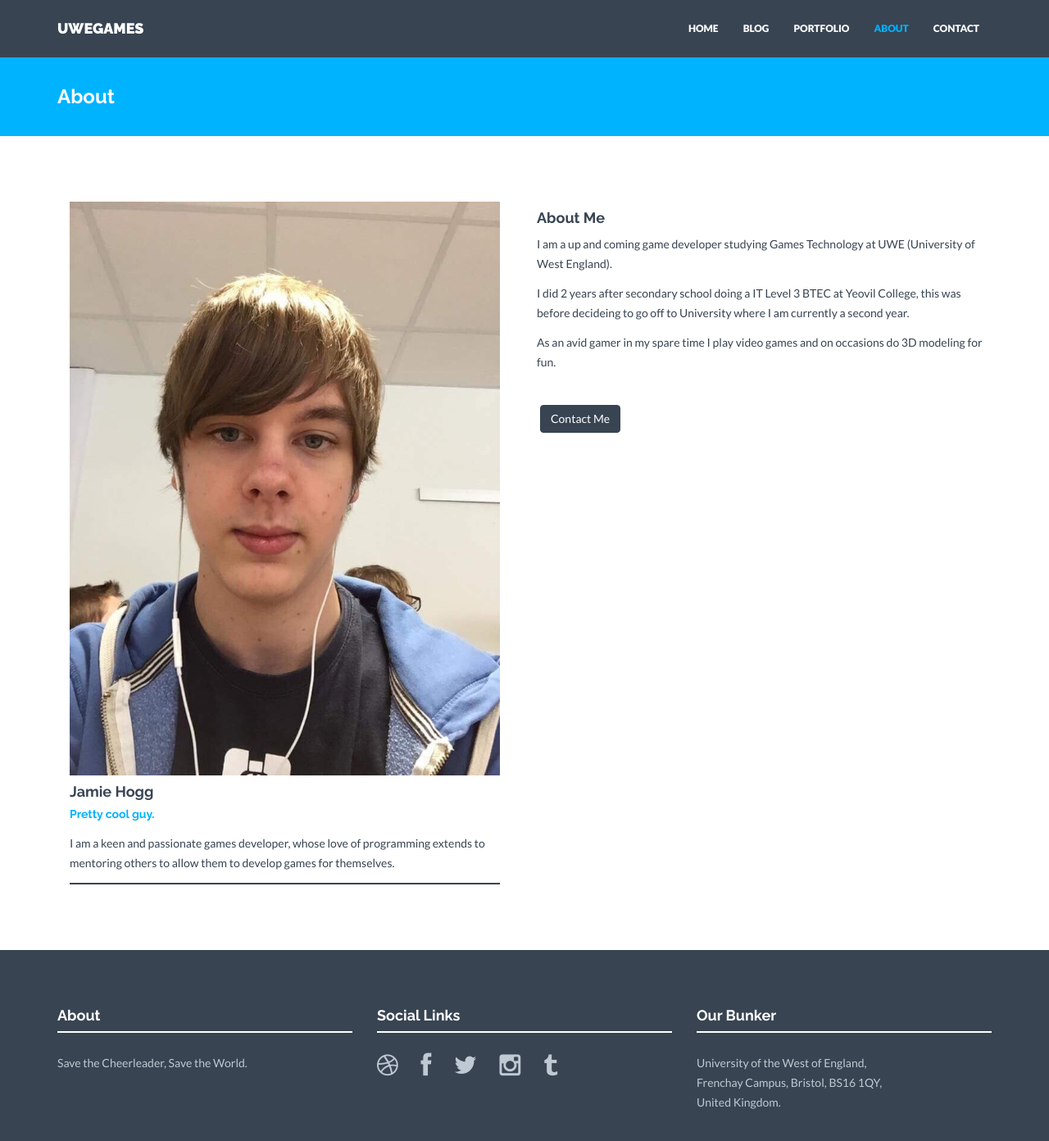
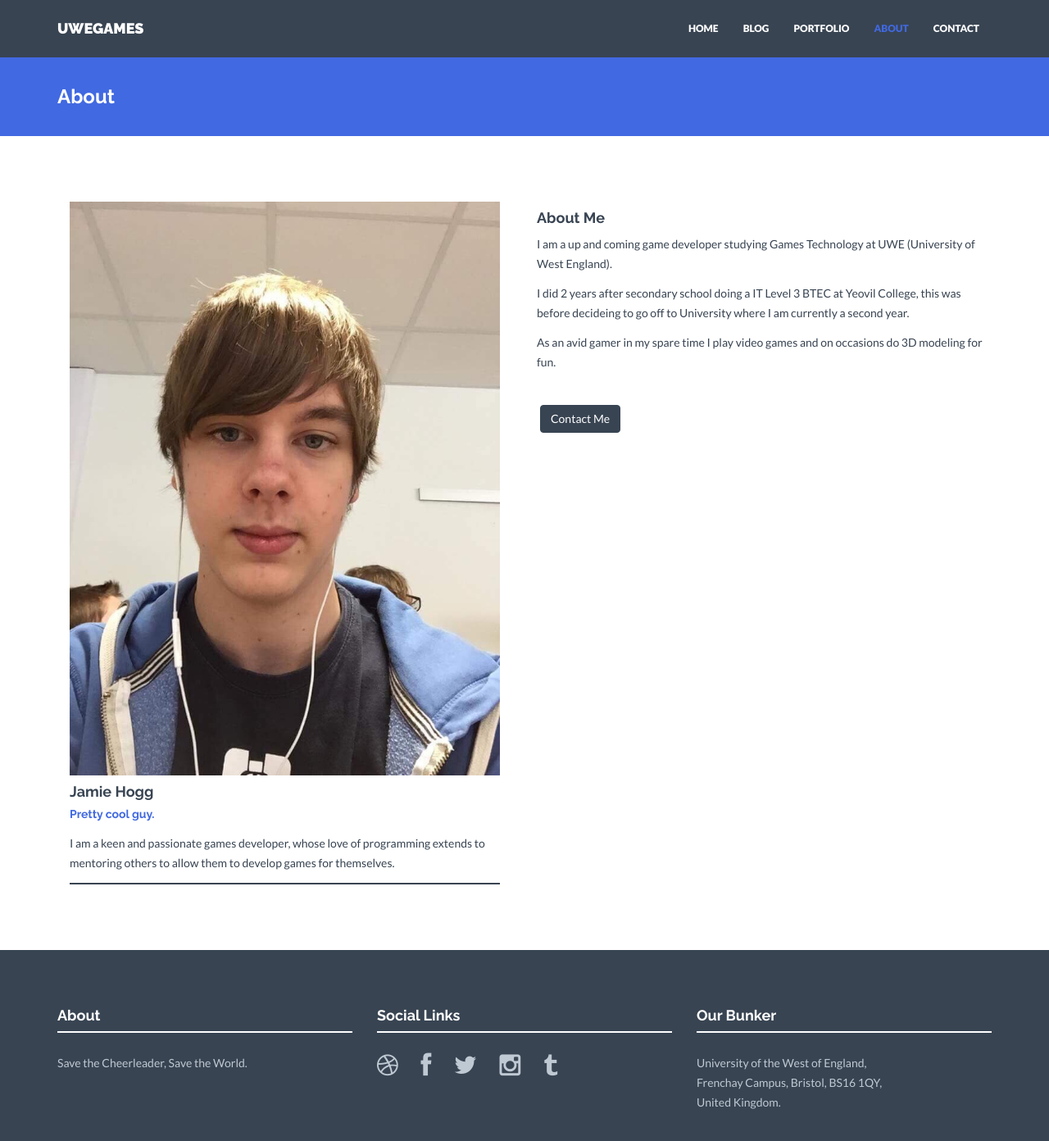
Before and after one commit to JamieHogg/JamieHogg.github.io, a Jekyll site: the page built from about.html, in a window 1280 px wide and 1400 px high. Shown: the top 1392 px of the window at 82% size. Built offline with Jekyll 4.4.1, drawn with Linux system fonts in a browser that asks for light colours; nearby versions of some CDN libraries.

Commit message:
Update _config.yml

```diff
--- a/_config.yml
+++ b/_config.yml
@@ -17,8 +17,8 @@
 excerpt_separator: <!--more--> #use this in posts to define how long the excerpt of the post (that is shown on the Blog page) is
 
 colors:  #in hex code if not noted else
-  primary: "#00b3fe" #"#F70031"
-  primary_rgb: "0,179,254" #"247,0,49" #rgb of the primary. Needed in some places for the transparency effect.
+  primary: "#4169E1" #"#F70031"
+  primary_rgb: "65,105,225" #"247,0,49" #rgb of the primary. Needed in some places for the transparency effect.
   secondary: "#384452" #"#33004D"
   link: "#428bca"
   link_hover: "#01b2fe"
```
